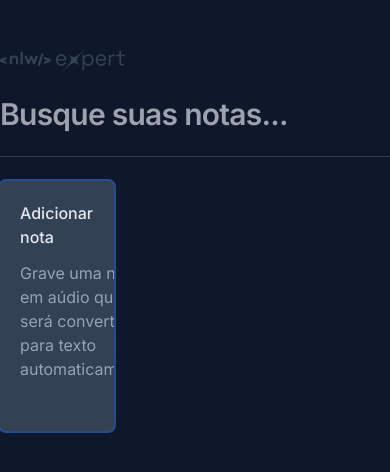
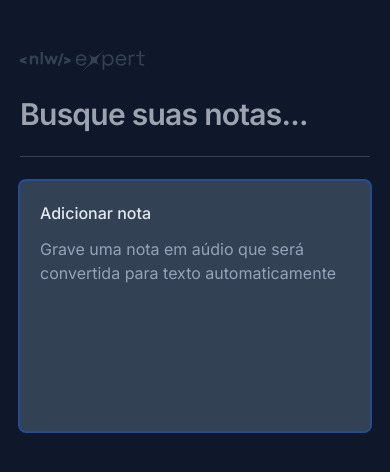
Before and after one commit to anacnogueira/reactjs-notes, a React (Vite) app: page / in a window 390 px wide. Shown: the top 472 px of the page. Built offline with nearby package versions, Linux system fonts and the light colour scheme.

Commit message:
Aplicando responsividade na tela principal e nem note card

```diff
--- a/src/app.tsx
+++ b/src/app.tsx
@@ -47,7 +47,7 @@
       : notes;
 
   return (
-    <div className="mx-auto max-w-6xl my-12 space-y-6">
+    <div className="mx-auto max-w-6xl my-12 space-y-6 px-5">
       <img src={logo} alt="NLW Expert" />
       <form className="w-full">
         <input
@@ -59,7 +59,7 @@
       </form>
       <div className="h-px bg-slate-700" />
 
-      <div className="grid grid-cols-3 gap-6 auto-rows-[250px]">
+      <div className="grid grid-cols-1 md:grid-cols-2 lg:grid-cols-3 gap-6 auto-rows-[250px]">
         <NewNoteCard onNoteCreated={onNoteCreated} />
         {filteredNotes.map((note) => {
           return <NoteCard key={note.id} note={note} />;
--- a/src/components/new-note-card.tsx
+++ b/src/components/new-note-card.tsx
@@ -98,7 +98,7 @@
 
       <Dialog.Portal>
         <Dialog.Overlay className="inset-0 fixed bg-black/50" />
-        <Dialog.Content className="fixed overflow-hidden left-1/2 top-1/2 -translate-x-1/2 -translate-y-1/2 max-w-[640px] w-full h-[60vh] bg-slate-700 rounded-md flex flex-col outline-none">
+        <Dialog.Content className="fixed overflow-hidden inset-0 md:inset-auto md:left-1/2 md:top-1/2 md:-translate-x-1/2 md:-translate-y-1/2 md:max-w-[640px] w-full md:h-[60vh] bg-slate-700 md:rounded-md flex flex-col outline-none">
           <Dialog.Close className="absolute right-0 top-0 bg-slate-800 p-1.5 text-slate-400 hover:text-slate-100">
             <X className="size-5" />
           </Dialog.Close>
```
